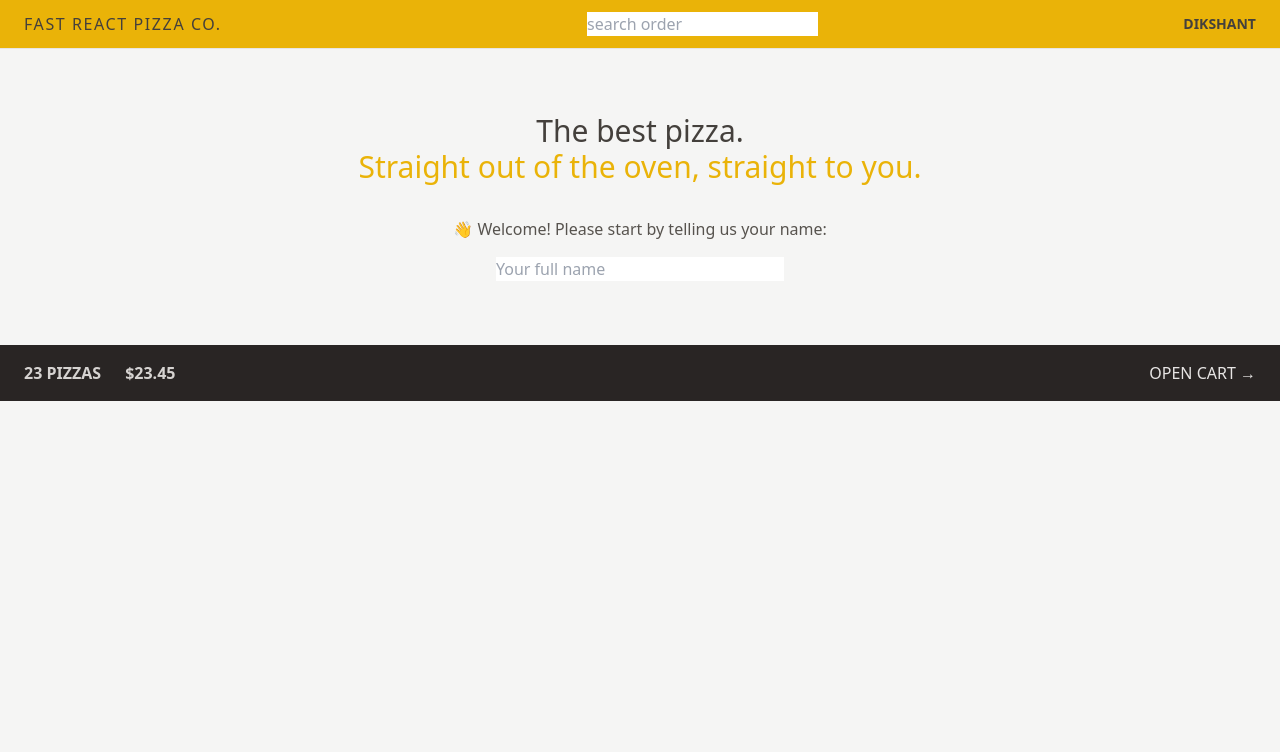
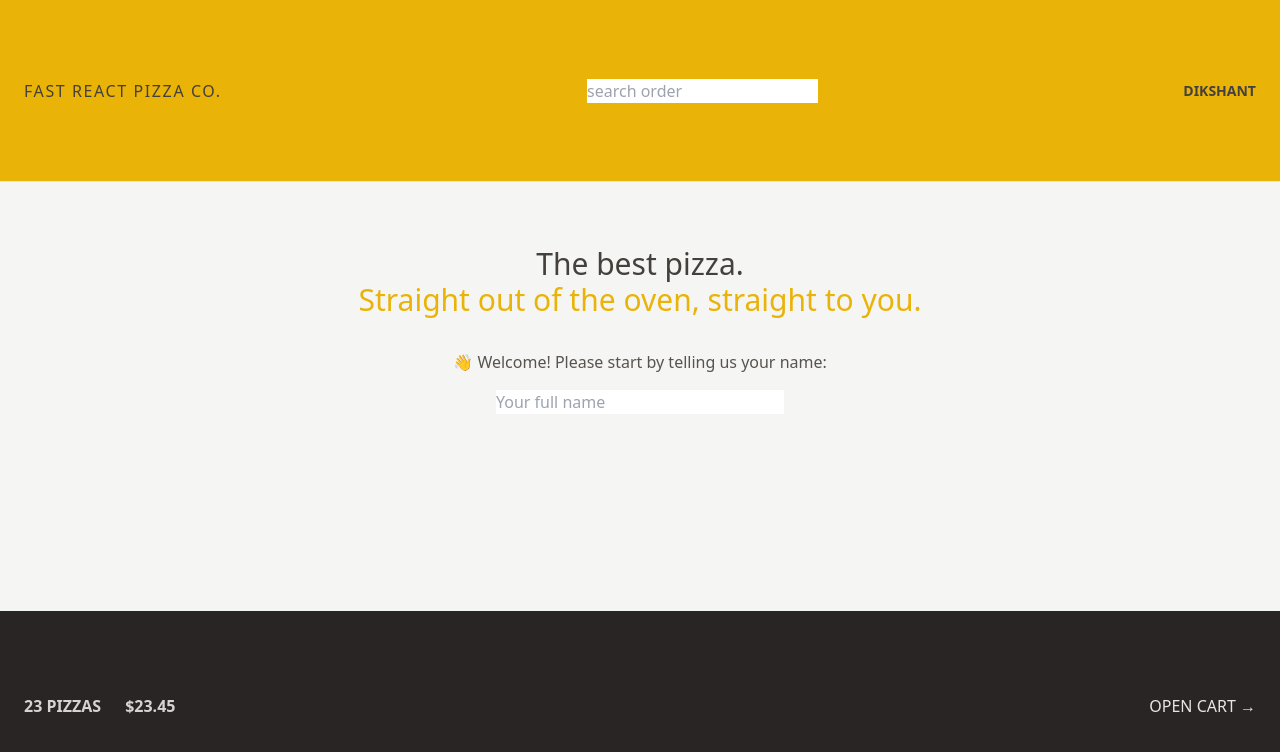
Before and after one commit to 005Dikshant/React-Development, a React (Vite) app in the folder Pizza Project Vite/: page / in a window 1280 px wide. Shown: the top 752 px of the page. Built offline with nearby package versions, Linux system fonts and the light colour scheme.

Commit message:
Grid Layout Tailwind css

```diff
--- a/Pizza Project Vite/src/features/ui/AppLayout.jsx
+++ b/Pizza Project Vite/src/features/ui/AppLayout.jsx
@@ -10,10 +10,14 @@
   const isLoading = navigation.state === "loading";
 
   return (
-    <div>
+    <div className="grid h-screen grid-rows-[auto-1fr-auto]">
       {isLoading && <Loader />}
       <Header />
-      <Outlet />
+      <div className="overflow-scroll">
+        <main className="mx-auto max-w-3xl">
+          <Outlet />
+        </main>
+      </div>
       <CartOverview />
     </div>
   );
```
Also changed, not shown: 1 other file (tests, documents, lock files or other folders).
